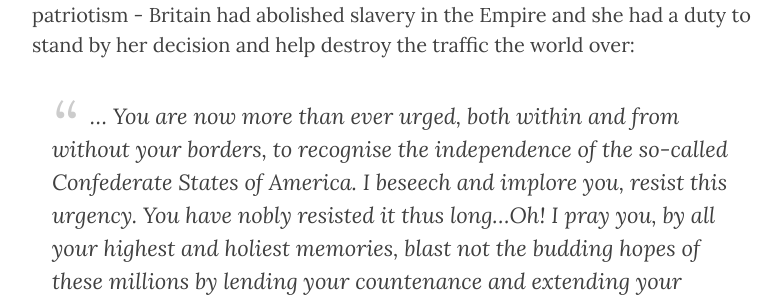
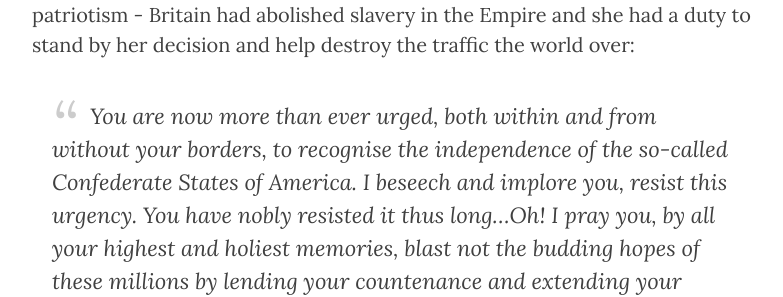
Before and after one commit to FDUK/fduk.github.io, a Jekyll site: the page built from journey/DouglassCivilWar.md, in a window 1280 px wide and 1400 px high, scrolled down 1291 px. Shown: the part 158-455 px from the top of the window, without its empty margins (458-1241 px from the left). Built offline with Jekyll 4.4.1, drawn with Linux system fonts in a browser that asks for light colours; nearby versions of some CDN libraries; some of the changed text lies outside the part shown.

Commit message:
tweak some quotes

```diff
--- a/journey/DouglassCivilWar.md
+++ b/journey/DouglassCivilWar.md
@@ -13,7 +13,7 @@
 
 For example, in 1862, Douglass wrote "THE SLAVE'S APPEAL TO GREAT BRITAIN" which was distributed through the leading national and regional newspapers. It was a powerful address, designed to invoke the British patriotism - Britain had abolished slavery in the Empire and she had a duty to stand by her decision and help destroy the traffic the world over:
 
->... You are now more than ever urged, both within and from without your borders, to recognise the independence of the so-called Confederate States of America. I beseech and implore you, resist this urgency. You have nobly resisted it thus long...Oh! I pray you, by all your highest and holiest memories, blast not the budding hopes of these millions by lending your countenance and extending your honoured and potent hand to the blood stained fingers of the impious slaveholding Confederate States of America. For the honour of the British name, which has hitherto only carried light and joy to the slave and rebuke and dismay to the slaveholder, do not in this great emergency be persuaded to abandon and contradict that policy of justice and mercy to the negro which has made your character and your name illustrious throughout the civilised world...Their pretended government is but a foul, haggard and blighting conspiracy against the sacred rights of mankind, and does not deserve the name of government. Its foundation is laid in the impudent and heaven-insulting dogma that man may rightfully hold property in man and flog him to toil like a beast of burden. Have no fellowship I pray you, with these merciless menstealers but rather with whips of scorpions scourge them beyond the beneficient range of national brotherhood.
+>You are now more than ever urged, both within and from without your borders, to recognise the independence of the so-called Confederate States of America. I beseech and implore you, resist this urgency. You have nobly resisted it thus long...Oh! I pray you, by all your highest and holiest memories, blast not the budding hopes of these millions by lending your countenance and extending your honoured and potent hand to the blood stained fingers of the impious slaveholding Confederate States of America. For the honour of the British name, which has hitherto only carried light and joy to the slave and rebuke and dismay to the slaveholder, do not in this great emergency be persuaded to abandon and contradict that policy of justice and mercy to the negro which has made your character and your name illustrious throughout the civilised world...Their pretended government is but a foul, haggard and blighting conspiracy against the sacred rights of mankind, and does not deserve the name of government. Its foundation is laid in the impudent and heaven-insulting dogma that man may rightfully hold property in man and flog him to toil like a beast of burden. Have no fellowship I pray you, with these merciless menstealers but rather with whips of scorpions scourge them beyond the beneficient range of national brotherhood.
 > <footer><cite>The Elgin and Morayshire Courier, 5 December 1862, p.7</cite></footer>
 
 ![Picture of 54th Massachusetts](/img/StormingFortWagner.jpg)
@@ -21,4 +21,4 @@
 
 Douglass urged black men to fight in the 54th Massachusetts Regiment and championed their service throughout the war. He also constantly wrote to abolitionist friends in Britain throughout the 1860s, updating the British on the Union's progress. Many of his friends had strong connections to local newspapers and his letters were printed in the press concerning his views on President Lincoln, slavery and the war in general. In the letter below, he refers to the "prospects of the negro in America."
 
-“I never was listened to with such attention as now. My leading idea now before the people is, “no war but an abolition war, no peace but an abolition peace.” The government and people still need line upon line and precept upon precept. At Washington, a few evenings ago, where I went to deliver two lectures in aid of the contrabands or freedmen, and where I raised more than $100 for them, the house was densely packed by white and coloured people, and the papers say that 2000 went away unable to gain admission. Now think of me in Washington, where three years ago, I should have been murdered in ten minutes had I dared to open my mouth to my enslaved people...”
+>I never was listened to with such attention as now. My leading idea now before the people is, “no war but an abolition war, no peace but an abolition peace.” The government and people still need line upon line and precept upon precept. At Washington, a few evenings ago, where I went to deliver two lectures in aid of the contrabands or freedmen, and where I raised more than $100 for them, the house was densely packed by white and coloured people, and the papers say that 2000 went away unable to gain admission. Now think of me in Washington, where three years ago, I should have been murdered in ten minutes had I dared to open my mouth to my enslaved people
```
Also changed, not shown: journey/WhiteAbolitionists.md (+2 -1 lines), journey/futurevisists.md (+1 -0 lines).
